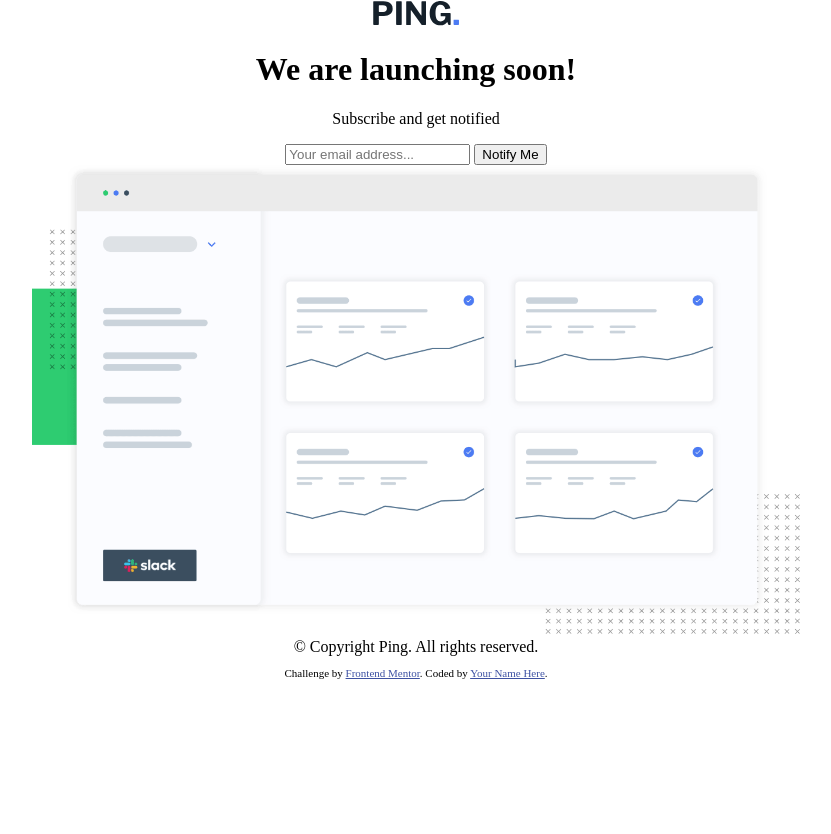
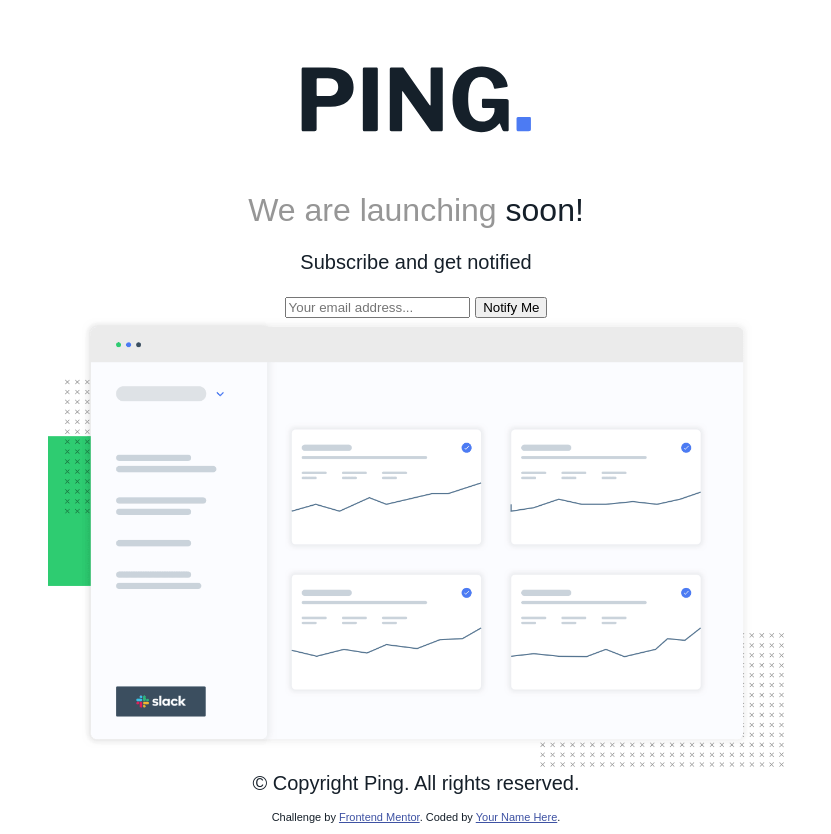
Before and after one commit to yuliia-p/Ping-single-column-coming-soon-page, a website: page index.html in a window 1280 px wide. Shown: the whole page, without its empty margins (224-1055 px from the left). Before the commit the page ends 800 px from the top, so only its background shows below. Drawn offline with Linux system fonts and the light colour scheme.

Commit message:
style added

```diff
--- a/css/styles.css
+++ b/css/styles.css
@@ -1,11 +1,48 @@
-/* Desktop */
+@import "https://fonts.googleapis.com/css2?family=Big+Shoulders+Display:wght@300&family=Josefin+Sans:wght@300;400;600&family=Poppins:wght@100;400;500;600;700&display=swap";
+
+body {
+  font-size: 20px;
+  font-family: "Libre Franklin", sans-serif;
+  color: hsl(209deg, 33%, 12%);
+}
 
 .container {
-  width: 60%;
-  margin: auto;
+  width: 100%;
+  height: 100vh;
+  padding: 2rem 1rem 1rem;
   text-align: center;
 }
 
 .dashboard-img {
   width: 100%;
 }
+
+h1 {
+  font-weight: 100;
+  color: hsl(0deg, 0%, 59%);
+  font-size: 2rem;
+}
+
+span {
+  font-weight: 400;
+  color: hsl(209deg, 33%, 12%);
+}
+
+.logo {
+  width: 40%;
+  padding: 2rem;
+}
+
+/* Desktop */
+@media screen and (min-width: 756px) {
+  .container {
+    width: 60%;
+    margin: auto;
+    text-align: center;
+  }
+
+  /*
+  .dashboard-img {
+    width: 100%;
+  } */
+}
--- a/index.html
+++ b/index.html
@@ -18,9 +18,9 @@
 </head>
 <body>
   <div class="container">
-    <div>
-      <img src="./images/logo.svg" alt="logo">
-      <h1>We are launching soon!</h1>
+    <div class="header-content">
+      <img class="logo" src="./images/logo.svg" alt="logo">
+      <h1>We are launching <span>soon!</span></h1>
       <p>Subscribe and get notified</p>
     </div>
     <div class="form-holder">
--- /dev/null
+++ b/style-guide.md
@@ -0,0 +1,43 @@
+# Front-end Style Guide
+
+## Layout
+
+The designs were created to the following widths:
+
+- Mobile: 375px
+- Desktop: 1440px
+
+## Colors
+
+### Primary
+
+- Blue: hsl(223, 87%, 63%)
+
+### Secondary
+
+- Pale Blue: hsl(223, 100%, 88%)
+- Light Red: hsl(354, 100%, 66%)
+
+### Neutral
+
+- Gray: hsl(0, 0%, 59%)
+- Very Dark Blue: hsl(209, 33%, 12%)
+
+## Typography
+
+### Body Copy
+
+- Font size: 20px
+
+### Fonts
+
+- Family: [Libre Franklin](https://fonts.google.com/specimen/Libre+Franklin)
+- Weights: 300, 600, 700
+
+## Icons
+
+For the social icons, you can use a font icon library. Some suggestions can be found below:
+
+- [Font Awesome](https://fontawesome.com)
+- [IcoMoon](https://icomoon.io)
+- [Ionicons](https://ionicons.com)
```
